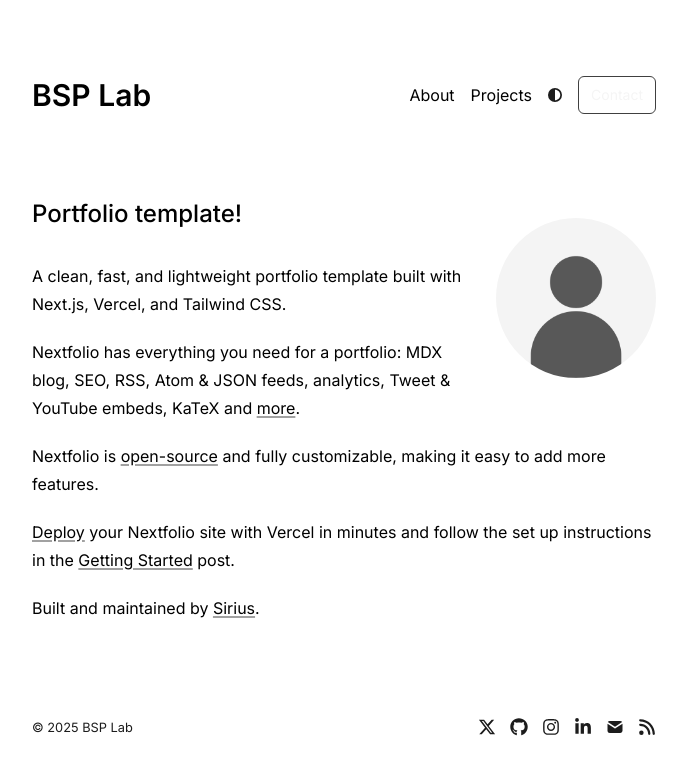
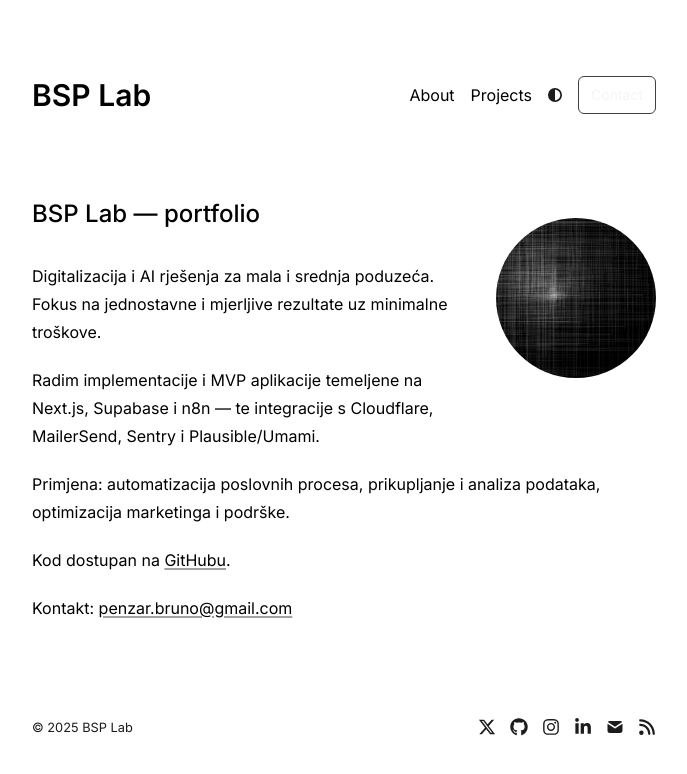
Before and after one commit to BPenzar/bsp-lab, a Next.js app: page / in a window 1280 px wide. Shown: the top 774 px of the page, without its empty margins (296-983 px from the left). Built offline with nearby package versions, Linux system fonts and the light colour scheme.

Commit message:
Update page.tsx

```diff
--- a/app/page.tsx
+++ b/app/page.tsx
@@ -4,58 +4,43 @@ import { socialLinks } from "./lib/config";
 export default function Page() {
   return (
     <section>
-      <a href={socialLinks.twitter} target="_blank">
+      <a href={socialLinks.linkedin} target="_blank">
         <Image
-          src="/profile.png"
-          alt="Profile photo"
-          className="rounded-full bg-gray-100 block lg:mt-5 mt-0 lg:mb-5 mb-10 mx-auto sm:float-right sm:ml-5 sm:mb-5 grayscale hover:grayscale-0"
+          src="/logo.png" // promijeni ime ako je drugačije (npr. /bsp-logo.svg)
+          alt="BSP Lab logo"
+          className="rounded-full bg-gray-100 block lg:mt-5 mt-0 lg:mb-5 mb-10 mx-auto sm:float-right sm:ml-5 sm:mb-5"
           unoptimized
           width={160}
           height={160}
           priority
         />
       </a>
-      <h1 className="mb-8 text-2xl font-medium">Portfolio template!</h1>
+      <h1 className="mb-8 text-2xl font-medium">BSP Lab — portfolio</h1>
       <div className="prose prose-neutral dark:prose-invert">
         <p>
-          A clean, fast, and lightweight portfolio template built with Next.js,
-          Vercel, and Tailwind CSS.
+          Digitalizacija i AI rješenja za mala i srednja poduzeća. Fokus na
+          jednostavne i mjerljive rezultate uz minimalne troškove.
         </p>
         <p>
-          Nextfolio has everything you need for a portfolio: MDX blog, SEO, RSS,
-          Atom & JSON feeds, analytics, Tweet & YouTube embeds, KaTeX and {""}
-          <a
-            target="_blank"
-            href="https://github.com/1msirius/Nextfolio?tab=readme-ov-file#features"
-          >
-            more
+          Radim implementacije i MVP aplikacije temeljene na Next.js, Supabase i
+          n8n — te integracije s Cloudflare, MailerSend, Sentry i Plausible/Umami.
+        </p>
+        <p>
+          Primjena: automatizacija poslovnih procesa, prikupljanje i analiza
+          podataka, optimizacija marketinga i podrške.
+        </p>
+        <p>
+          Kod dostupan na{" "}
+          <a href={socialLinks.github} target="_blank">
+            GitHubu
           </a>
           .
         </p>
         <p>
-          Nextfolio is{" "}
-          <a href={socialLinks.github} target="_blank">
-            open-source
-          </a>{" "}
-          and fully customizable, making it easy to add more features.
-        </p>
-        <p>
-          <a
-            href="https://vercel.com/new/clone?repository-url=https%3A%2F%2Fgithub.com%2F1msirius%2FNextfolio"
-            target="_blank"
-          >
-            Deploy
-          </a>{" "}
-          your Nextfolio site with Vercel in minutes and follow the set up
-          instructions in the{" "}
-          <a href="/blog/getting-started">Getting Started</a> post.
-        </p>
-        <p>
-          Built and maintained by{" "}
-          <a href="https://imsirius.xyz/" target="_blank">
-            Sirius
+          Kontakt:{" "}
+          <a href={socialLinks.email} target="_blank">
+            penzar.bruno@gmail.com
           </a>
-          .
         </p>
       </div>
     </section>
```
